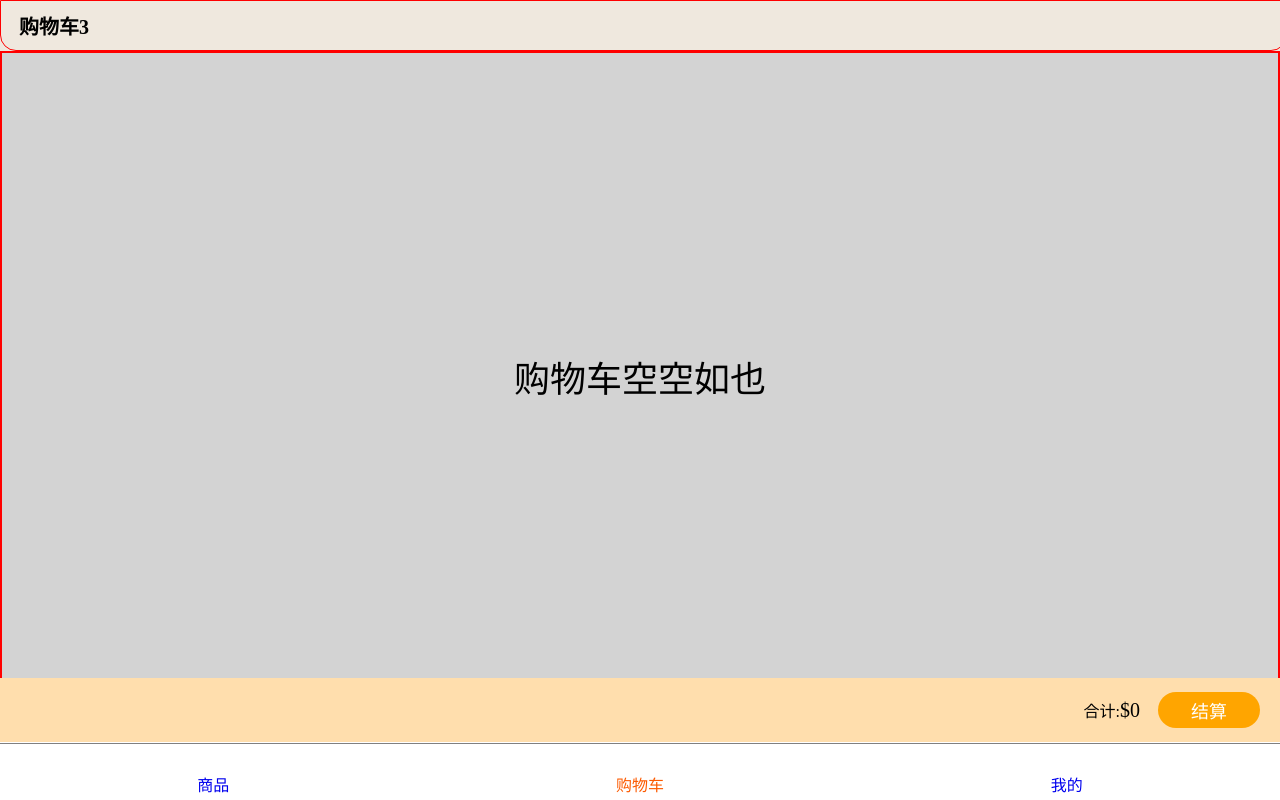
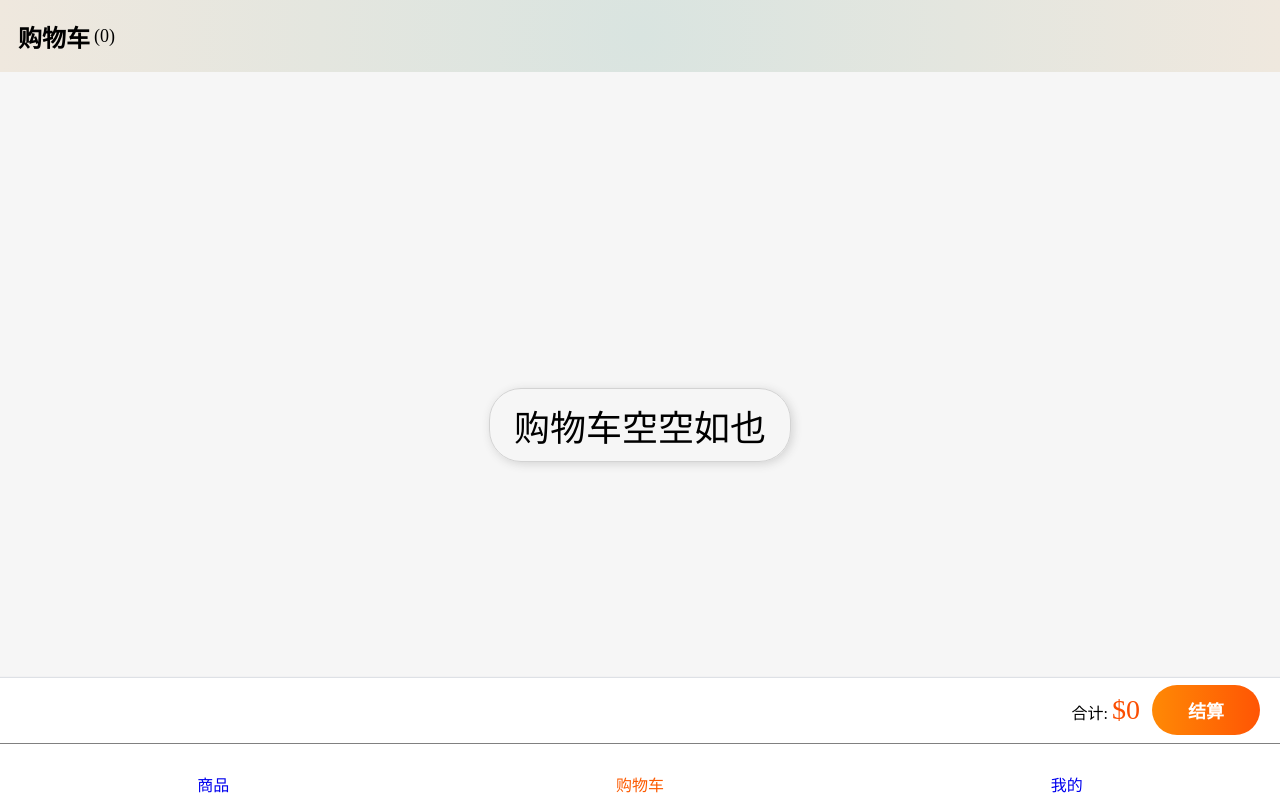
Before and after one commit to 91jzhu/shopping, a Vue app: page /car in a window 1280 px wide. Built offline with nearby package versions, Linux system fonts and the light colour scheme.

Commit message:
修复一些问题和完成购物车界面样式

```diff
--- a/index.html
+++ b/index.html
@@ -8,7 +8,7 @@
   </head>
   <body>
     <div id="app"></div>
-    <script src="//at.alicdn.com/t/font_3168780_080qetcwsb09.js"></script>
+    <script src="//at.alicdn.com/t/font_3168780_b2isvvh4zn.js"></script>
     <script type="module" src="/src/main.ts"></script>
   </body>
 </html>
--- a/src/components/Cart.vue
+++ b/src/components/Cart.vue
@@ -63,7 +63,7 @@ export default {
     const deleteCart = () => {
       deleteCar({name: props.name})
       visible.value=false
-      Context.emit('update:amount')
+      Context.emit('update:amount',props.name)
     }
     return {touch, visible, countChange, dialogVisible, params, deleteCart}
   }
@@ -73,7 +73,6 @@ export default {
 .cart {
   background: white;
   border-radius: 12px;
-  border: 1px solid blue;
   display: flex;
   justify-content: space-between;
   align-items: center;
--- a/src/components/HomePage/Car.vue
+++ b/src/components/HomePage/Car.vue
@@ -1,6 +1,9 @@
 <template>
   <div class="carWrapper">
-    <div class="header">购物车{{ 3 }}</div>
+    <div class="header">
+      <span class="name">购物车</span>
+      <span class="mount">({{ mount?mount:0 }})</span>
+    </div>
     <div class="settle">
       <div class="carList" ref="carList" v-if="visible">
         <Cart v-for="item in cars"
@@ -13,10 +16,13 @@
                 modifyCount({name:item.name,count:val})
               }"
               @update:delete="completeDelete"
-              @update:amount="updateAmount"
+              @update:amount="(name)=>updateAmount(name)"
               :expect="item['expect']"></Cart>
       </div>
-      <div class="replace" v-else>购物车空空如也</div>
+      <div class="replace" v-else>
+        <Icon name="empty" class="icon"/>
+        <span>购物车空空如也</span>
+      </div>
     </div>
     <div class="btnWrapper">
       <div class="amount">
@@ -30,30 +36,30 @@
 </template>
 
 <script lang="ts">
-import {onBeforeUpdate, onMounted,  ref} from 'vue';
+import {computed, onBeforeUpdate, onMounted, onUpdated, ref, watch, watchEffect} from 'vue';
 import Navbar from '../Navbar.vue'
 import Cart from '../Cart.vue'
 import {changeCash, clearCar, fetchCar, modifyCount} from '../../store/carStore';
 import {Car} from "../../type";
 import {addReceive} from "../../store/receiveStore";
+import Icon from "../Tool/Icon.vue";
 
 export default {
-  components: {Cart, Navbar},
+  components: {Icon, Cart, Navbar},
   setup() {
     const carList = ref(null)
     const visible = ref(true)
     const amount = ref(0)
     const cars = ref(fetchCar())
+    const mount=computed(()=>cars.value.length)
     const calcAmount = () => {
+      amount.value=0
       cars.value.forEach((item: Partial<Car>) => {
         amount.value += Number(item.price!.slice(1)) * Number(item.count)
       })
     }
-    const reCalcAmount=()=>{
-      amount.value = 0
-      calcAmount()
-    }
     onMounted(() => {
+      watchEffect(()=>{
         if (carList.value) {
           calcAmount()
           if ((carList.value as HTMLDivElement).children.length === 0) {
@@ -61,15 +67,17 @@ export default {
           }
         }
       })
-    onBeforeUpdate(() => {
-      reCalcAmount()
     })
+    watch(()=>cars.value,()=>{
+      if(cars.value.length===0){
+        visible.value=false
+      }
+    },{deep:true})
     const settle = () => {
       if (!changeCash(amount.value))
         return
       addReceive(cars.value)
       cars.value = []
-      visible.value = false
       clearCar()
     }
     const completeDelete = (val: string) => {
@@ -78,41 +86,44 @@ export default {
           cars.value.splice(index, 1)
         }
       })
-      if (cars.value.length === 0) {
-        visible.value = false
     }
+    const updateAmount = (name:string) => {
+      cars.value.forEach((item:Partial<Car>,index:number)=>{
+        if(item.name===name){
+          cars.value.splice(index,1)
         }
-    const updateAmount = () => {
-      reCalcAmount()
-      visible.value = false
+      })
+      calcAmount()
     }
     return {
-      carList, visible, amount,
-      cars, modifyCount, settle, completeDelete, updateAmount
+      carList, visible, amount,mount,
+      cars, modifyCount, settle, completeDelete, updateAmount,
     }
   }
 }
 </script>
 <style scoped lang="scss">
 .carWrapper {
-  background: #efe8de;
-
+  background: #f6f6f6;
   .header {
-    width: 99%;
-    height: 49px;
+    background: rgb(217,228,224);
+    background: radial-gradient(circle, rgba(217,228,224,1) 0%, rgba(239,232,222,1) 100%);
+    height: 72px;
     display: flex;
     justify-content: flex-start;
     padding-left: 18px;
     align-items: center;
-    border: 1px solid red;
-    font-size: 20px;
+    font-size: 24px;
     font-weight: 600;
-    border-bottom-left-radius: 16px;
-    border-bottom-right-radius: 16px;
+    .name{}
+    .mount{
+      margin-left: 4px;
+      font-weight: 400;
+      font-size: 18px;
+    }
   }
 
   .settle {
-    border: 1px solid red;
     height: calc(100vh - 155px);
     overflow-y: auto;
 
@@ -121,6 +132,7 @@ export default {
     }
 
     .carList {
+      background: #f2f2f2;
       margin-top: 8px;
       border-radius: 12px;
       display: flex;
@@ -129,13 +141,34 @@ export default {
     }
 
     .replace {
-      border: 1px solid red;
-      background: lightgrey;
+      background: #f6f6f6;
       height: 100%;
       display: flex;
+      flex-direction: column;
       justify-content: center;
       align-items: center;
       font-size: 36px;
+      .icon{
+        width:112px;
+        height:112px;
+      }
+      span{
+        margin:12px 0 64px 0;
+        border: 1px solid lightgrey;
+        box-shadow: 2px 2px 10px lightgrey;
+        border-radius: 32px;
+        padding:10px 24px;
+        animation: swing 1.8s;
+        transform-origin: 30px 30px;
+      }
+      @keyframes swing {
+        0%{}
+        30%{transform: rotate(60deg)}
+        50%{transform: rotate(90deg)}
+        70%{transform: rotate(70deg)}
+        80%{transform: rotate(90deg)}
+        90%{transform: rotate()}
+      }
     }
   }
 
@@ -145,7 +178,8 @@ export default {
     left: 0;
     width: 100%;
     height: 64px;
-    background: navajowhite;
+    background: #ffffff;
+    box-shadow: 0 -1px 1px #dee1e6;
 
     .amount {
       position: absolute;
@@ -157,22 +191,25 @@ export default {
       }
 
       .money {
-        font-size: 20px;
+        margin-left: 4px;
+        font-size: 28px;
+        color:#fb4e02;
       }
     }
 
     .btn {
-      width: 102px;
-      height: 36px;
       font-size: 18px;
       color: white;
       position: absolute;
+      padding:12px 36px;
       top: 50%;
       transform: translateY(-50%);
       right: 20px;
       border: none;
-      background: orange;
-      border-radius: 20px;
+      background: rgb(255,137,5);
+      background: linear-gradient(90deg, rgba(255,137,5,1) 0%, rgba(255,85,4,1) 100%);
+      font-weight: 600;
+      border-radius: 32px;
     }
   }
 }
```
Lines whose indentation alone changed are shown as unchanged.
